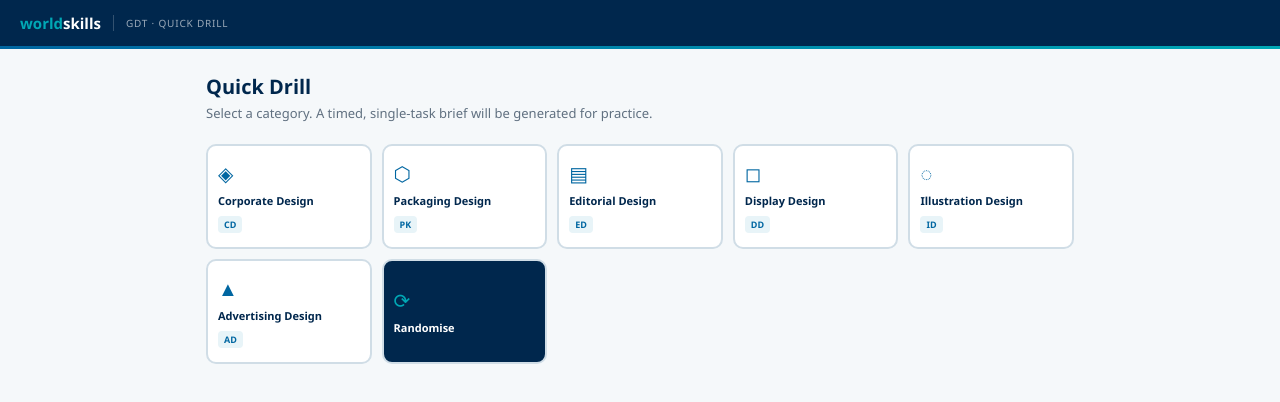
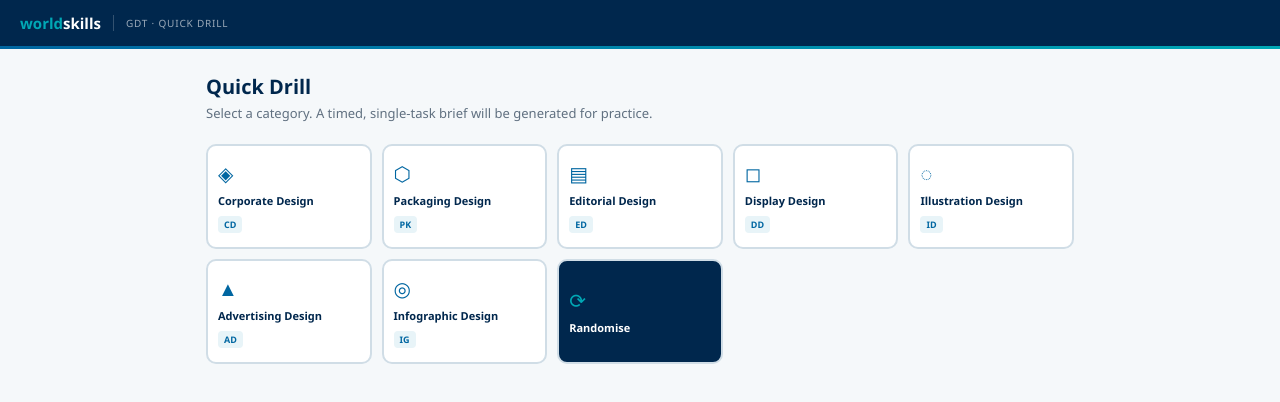
Before and after one commit to shawnyeofz-droid/wsc-gdt-drill, a React (Vite) app: page / in a window 1280 px wide. Shown: the top 402 px of the page. Built offline with nearby package versions, Linux system fonts and the light colour scheme; the HTML template or start-up script is replaced by a standard one.

Commit message:
Add Infographic Design category

```diff
--- a/src/App.jsx
+++ b/src/App.jsx
@@ -14,6 +14,7 @@ const CATS = [
   {id:"display",label:"Display Design",code:"DD",icon:"◻"},
   {id:"illustration",label:"Illustration Design",code:"ID",icon:"◌"},
   {id:"advertising",label:"Advertising Design",code:"AD",icon:"▲"},
+  {id:"infographic",label:"Infographic Design",code:"IG",icon:"◎"},
   {id:"random",label:"Randomise",code:"RD",icon:"⟳"},
 ];
 const REAL_CATS = CATS.filter(c => c.id !== "random");
```
Lines whose indentation alone changed are shown as unchanged.
